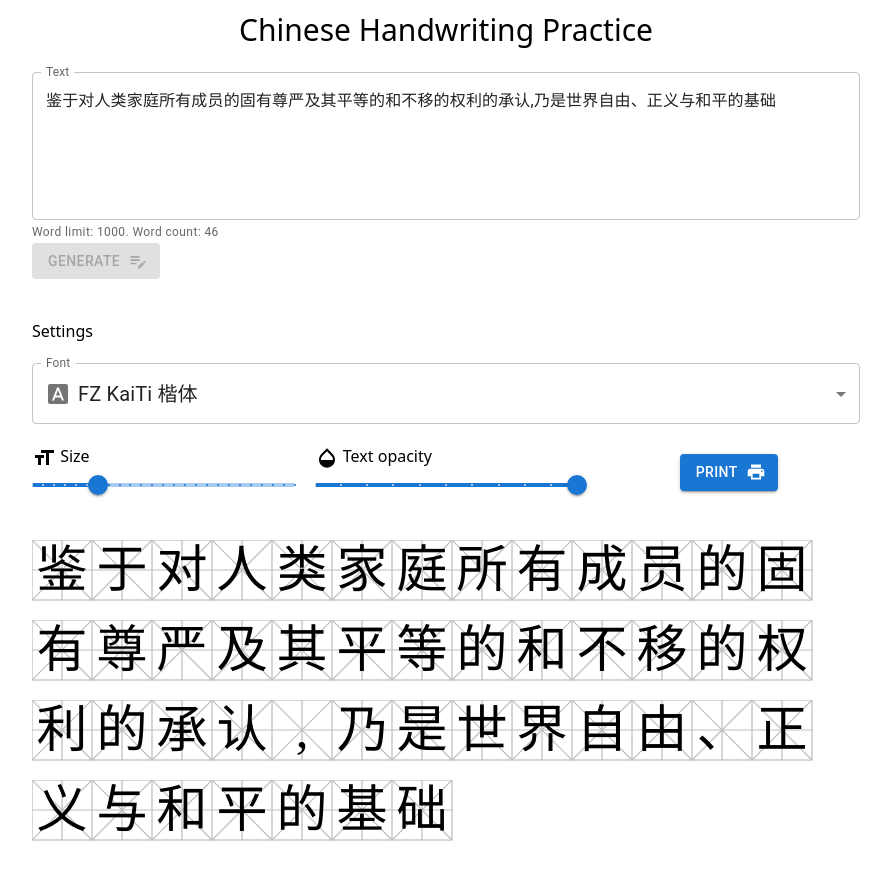
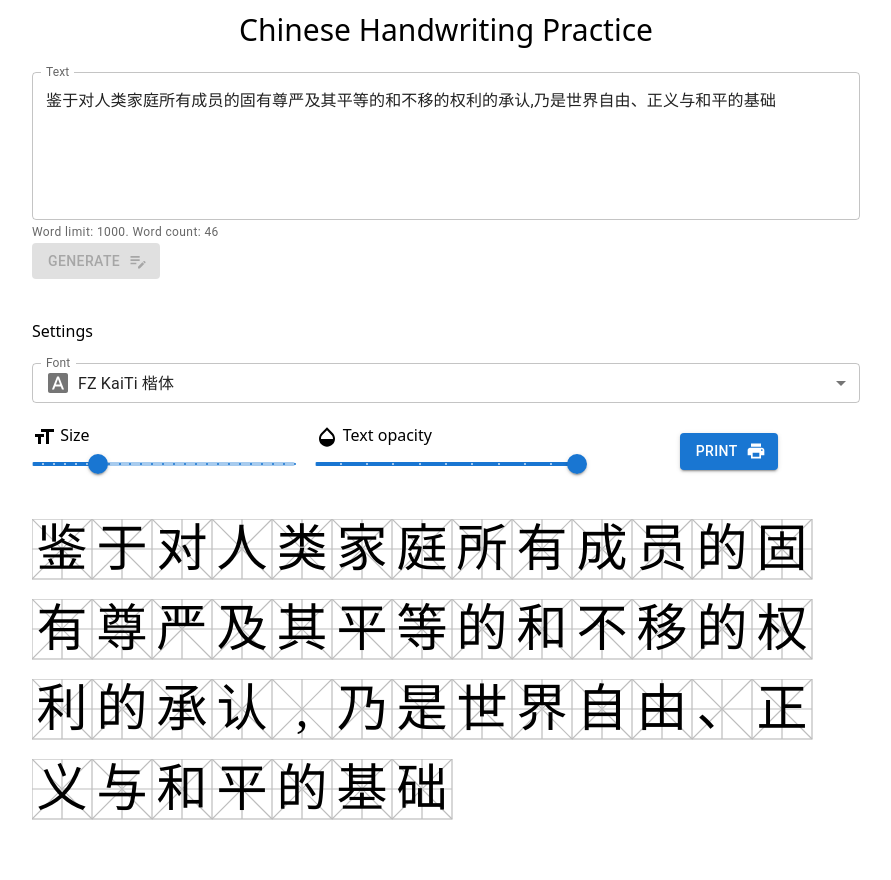
Before and after one commit to ttlinhnguyen/chinese-handwriting, a React (Vite) app: page / in a window 1280 px wide. Shown: the top 880 px of the page, without its empty margins (194-1085 px from the left). Built offline with nearby package versions, Linux system fonts and the light colour scheme; a web font is replaced by a local one.

Commit message:
Move in-line on change events to functions

```diff
--- a/src/components/generator/GeneratorResult.tsx
+++ b/src/components/generator/GeneratorResult.tsx
@@ -18,26 +18,36 @@ const GeneratorResult: React.FC<GeneratorResultProps> = ({text}) => {
     window.print();
   };
 
+  const getEventNumberValue = (e: Event) => {
+    const target = e.target as typeof e.target & {
+      value: number;
+    };
+    return target.value;
+  };
+
+  const handleFontInput = (e: ChangeEvent<HTMLInputElement>) => setSelectedFont(e.target.value);
+  const handleSizeInput = (e: Event) => setBoxSize(getEventNumberValue(e));
+  const handleTextOpacityInput = (e: Event) => setTextOpacity(getEventNumberValue(e));
+
+
   if (!text) return <></>;
 
   return (
     <>
       <h2 className="mt-10 mb-5">Settings</h2>
       <form className="mb-10 grid gap-5">
-        <TextField select label="Font" defaultValue={DEFAULT_FONT_NAME}
+        <TextField select size="small" label="Font" defaultValue={DEFAULT_FONT_NAME}
           slotProps={{
             input: {
               startAdornment: (
-                <InputAdornment position="start">
-                  <FontIcon />
-                </InputAdornment>
+                <InputAdornment position="start"><FontIcon /></InputAdornment>
               ),
             },
           }}
-          value={selectedFont} onChange={e => setSelectedFont(e.target.value)}>
+          value={selectedFont} onChange={handleFontInput}>
           {FONTS.map(font => (
             <MenuItem value={font.name} key={font.name} style={{fontFamily: font.name}}>
-              <span className="text-xl">{font.name}</span>
+              {font.name}
             </MenuItem>
           ))}
         </TextField>
@@ -46,13 +56,13 @@ const GeneratorResult: React.FC<GeneratorResultProps> = ({text}) => {
             <div><FormatSizeIcon /> Size</div>
             <Slider marks defaultValue={DEFAULT_BOX_SIZE} valueLabelDisplay="auto"
               min={BOX_SIZE_THRESHOLD.min} max={BOX_SIZE_THRESHOLD.max} step={BOX_SIZE_THRESHOLD.step}
-              value={boxSize} onChange={e => setBoxSize(Number(e.target?.value))} />
+              value={boxSize} onChange={handleSizeInput} />
           </FormControl>
           <FormControl>
             <div><OpacityIcon /> Text opacity</div>
             <Slider marks defaultValue={DEFAULT_TEXT_OPACITY} valueLabelDisplay="auto"
               min={TEXT_OPACITY_THRESHOLD.min} max={TEXT_OPACITY_THRESHOLD.max} step={TEXT_OPACITY_THRESHOLD.step}
-              value={textOpacity} onChange={e => setTextOpacity(Number(e.target?.value))} />
+              value={textOpacity} onChange={handleTextOpacityInput} />
           </FormControl>
           <div className="m-auto">
             <Button variant="contained" onClick={printResult} endIcon={<PrintIcon />}>Print</Button>
@@ -61,7 +71,7 @@ const GeneratorResult: React.FC<GeneratorResultProps> = ({text}) => {
       </form>
 
 
-      <div id="generator-result" style={{fontFamily: selectedFont}} className='flex flex-wrap gap-y-5'>
+      <div style={{fontFamily: selectedFont}} className="printable inline-flex flex-wrap gap-y-5">
         {text.split("").map((word, index) => (
           <WordGridBox key={index} text={word} size={boxSize} textOpacity={textOpacity}></WordGridBox>
         ))}
```
